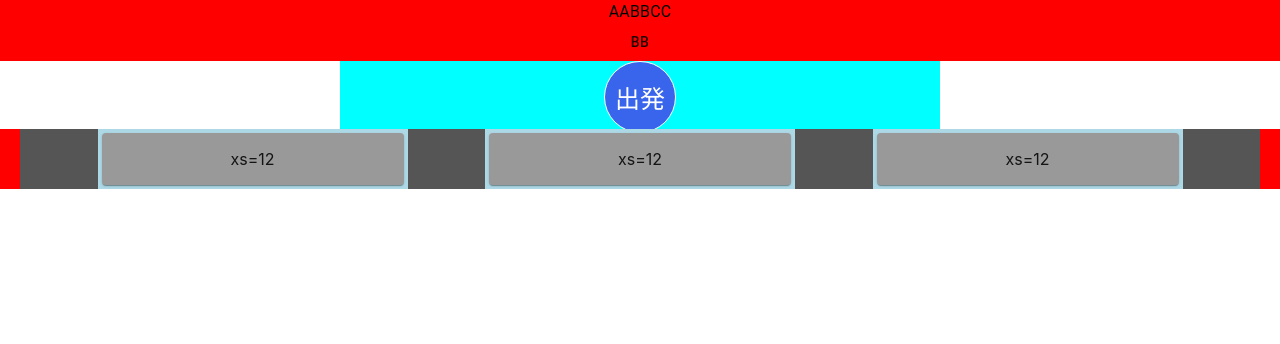
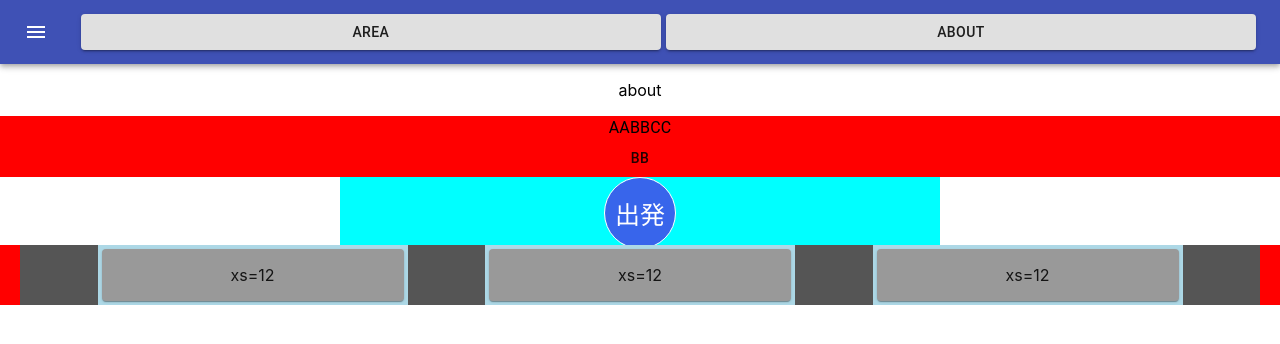
Before and after one commit to zonoise/react-study, a React (Create React App) app: page /about in a window 1280 px wide. Shown: the top 344 px of the page. Built offline with nearby package versions, Linux system fonts and the light colour scheme.

Commit message:
add react-router-dom

```diff
--- a/package.json
+++ b/package.json
@@ -12,6 +12,7 @@
     "@types/node": "^12.0.0",
     "@types/react": "^17.0.0",
     "@types/react-dom": "^17.0.0",
+    "@types/react-router-dom": "^5.1.7",
     "react": "^17.0.2",
     "react-dom": "^17.0.2",
     "react-router-dom": "^5.2.0",
--- /dev/null
+++ b/src/About.tsx
@@ -0,0 +1,13 @@
+import React from 'react';
+
+function About(){
+
+    return (
+        <div className="About">
+            <p>about</p>
+        </div>
+
+    );
+}
+
+export default About;
--- a/src/App.tsx
+++ b/src/App.tsx
@@ -2,12 +2,18 @@ import React from 'react';
 import logo from './logo.svg';
 import './App.css';
 import Button from '@material-ui/core/Button';
-import { Container, Typography } from '@material-ui/core';
+import { AppBar, Container, IconButton, Toolbar, Typography } from '@material-ui/core';
 import { Paper } from '@material-ui/core';
 import { Grid } from '@material-ui/core';
 import { makeStyles } from '@material-ui/core/styles';
 import { lightBlue } from '@material-ui/core/colors';
 import { AutorenewTwoTone } from '@material-ui/icons';
+import { BrowserRouter, Switch, Route, Link } from 'react-router-dom';
+import About from './About';
+import Area from './Area';
+import MenuIcon from '@material-ui/icons/Menu';
+import { spacing } from '@material-ui/system';
+
 
 const useStyles = makeStyles((theme) => ({
   root: {
@@ -16,7 +22,6 @@ const useStyles = makeStyles((theme) => ({
 
   gridContainer:{
     backgroundColor: '#555',
-
   },
   gridItem:{
     backgroundColor: 'lightBlue',
@@ -40,6 +45,13 @@ const useStyles = makeStyles((theme) => ({
     borderRadius:"100%",
     backgroundColor:"#3865eb",
     border:"1px solid white"
+  },
+  menuButton:{
+    marginRight: theme.spacing(2),
+  },
+  title:{
+    flexGrow: 1,
+    marginLeft:"5px",
   }
 }));
 
@@ -50,6 +62,24 @@ function App() {
 
   return (
     <div className="App">
+      <BrowserRouter>
+
+      <AppBar position="static">
+        <Toolbar>
+          <IconButton edge="start" className={classes.menuButton} color="inherit" aria-label="menu">
+            <MenuIcon />
+          </IconButton>
+
+          <Button component={Link} className={classes.title} to="/area" variant="contained" >Area</Button>
+          <Button component={Link} className={classes.title} to="/about" variant="contained">About</Button>
+        </Toolbar>
+      </AppBar>
+
+        <Switch>
+          <Route path="/about" children={<About />} />
+          <Route path="/area" children={<Area />} />
+        </Switch>
+      </BrowserRouter>
 
       <Container fixed style={{backgroundColor:"red"}}>
         <Typography>AABBCC</Typography>
--- /dev/null
+++ b/src/Area.tsx
@@ -0,0 +1,12 @@
+import React from 'react';
+
+function Area(){
+
+    return (
+        <div className="Area">
+            <p>area</p>
+        </div>
+    );
+}
+
+export default Area;
```
Also changed, not shown: 1 other file (tests, documents, lock files or other folders).
